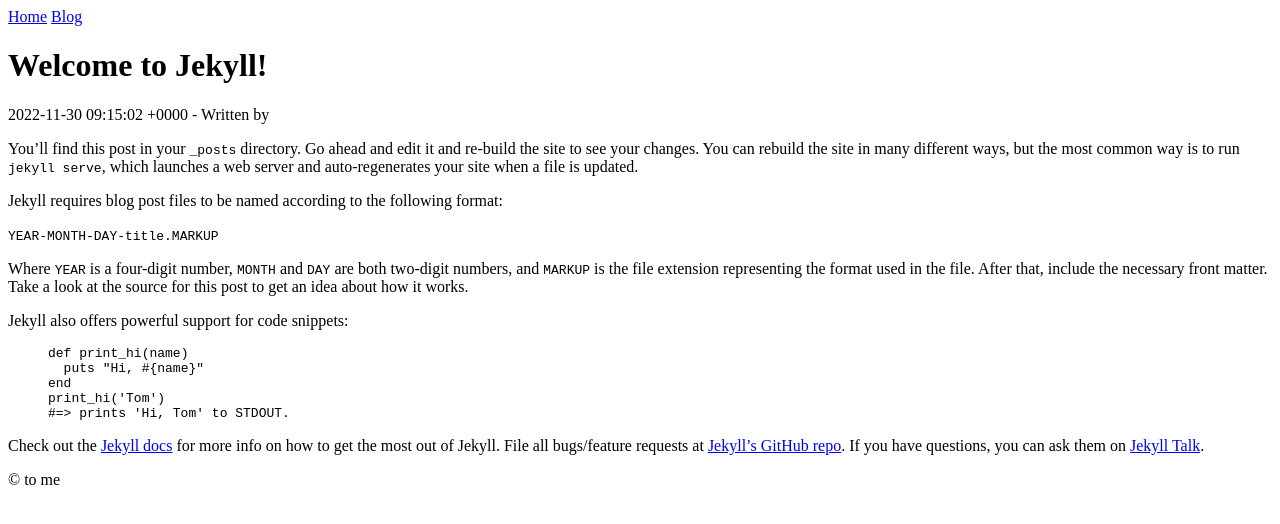
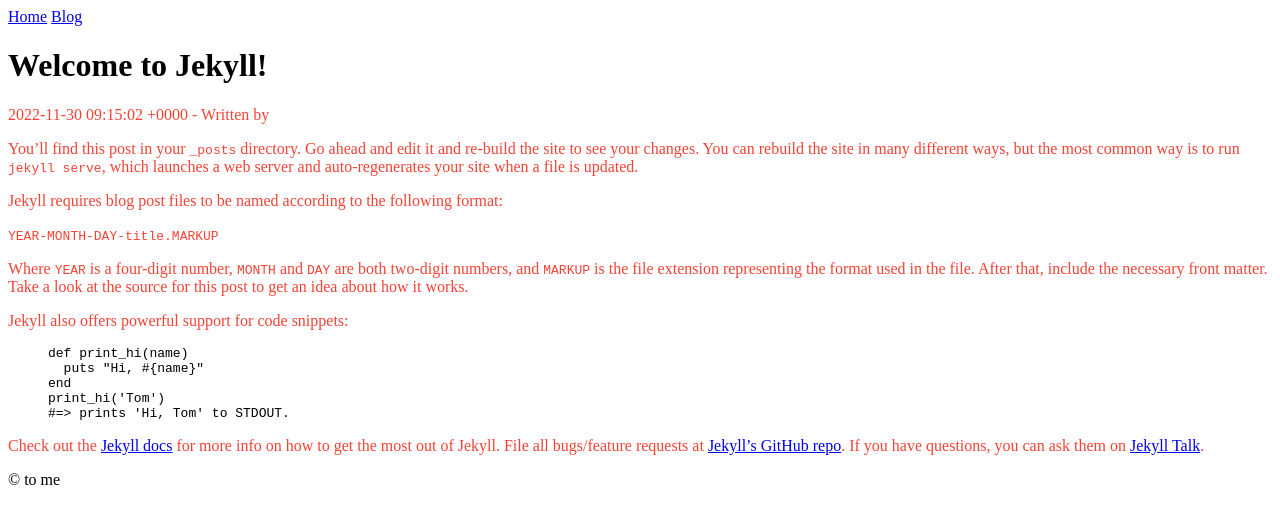
Before and after one commit to PacificPromise/news-skytrip, a Jekyll site: the page built from _posts/2022-11-30-welcome-to-jekyll.markdown, in a window 1280 px wide. Shown: the top 524 px of the page. Built offline with Jekyll 4.4.1, drawn with Linux system fonts in a browser that asks for light colours.

Commit message:
edit link

```diff
--- a/_layouts/default.html
+++ b/_layouts/default.html
@@ -4,7 +4,7 @@
 <head>
   <meta charset="utf-8">
   <title>{{ page.title }}</title>
-  <link rel="stylesheet" href="{{ site.baseurl }}css/default.css">
+  <link rel="stylesheet" href="{{ site.baseurl }}/css/default.css">
 </head>
 
 <body>
```
